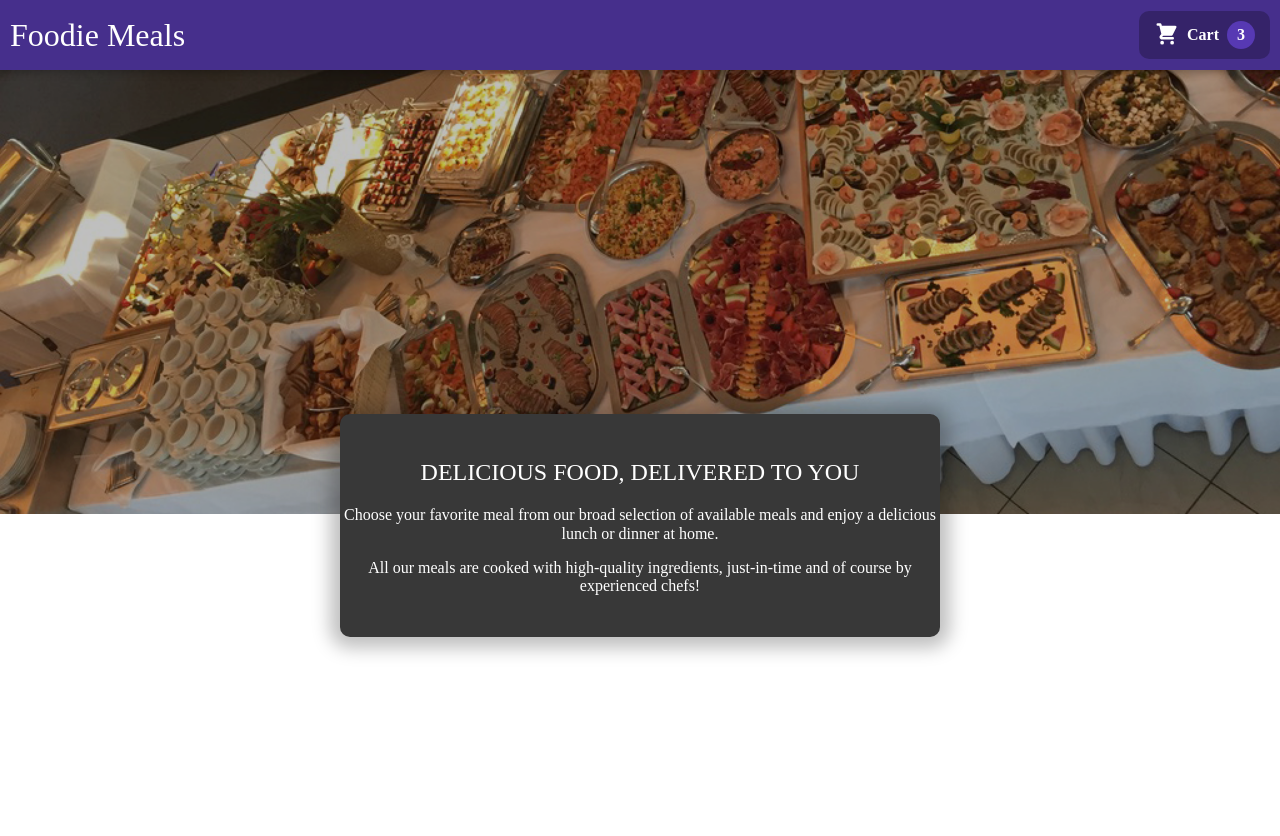
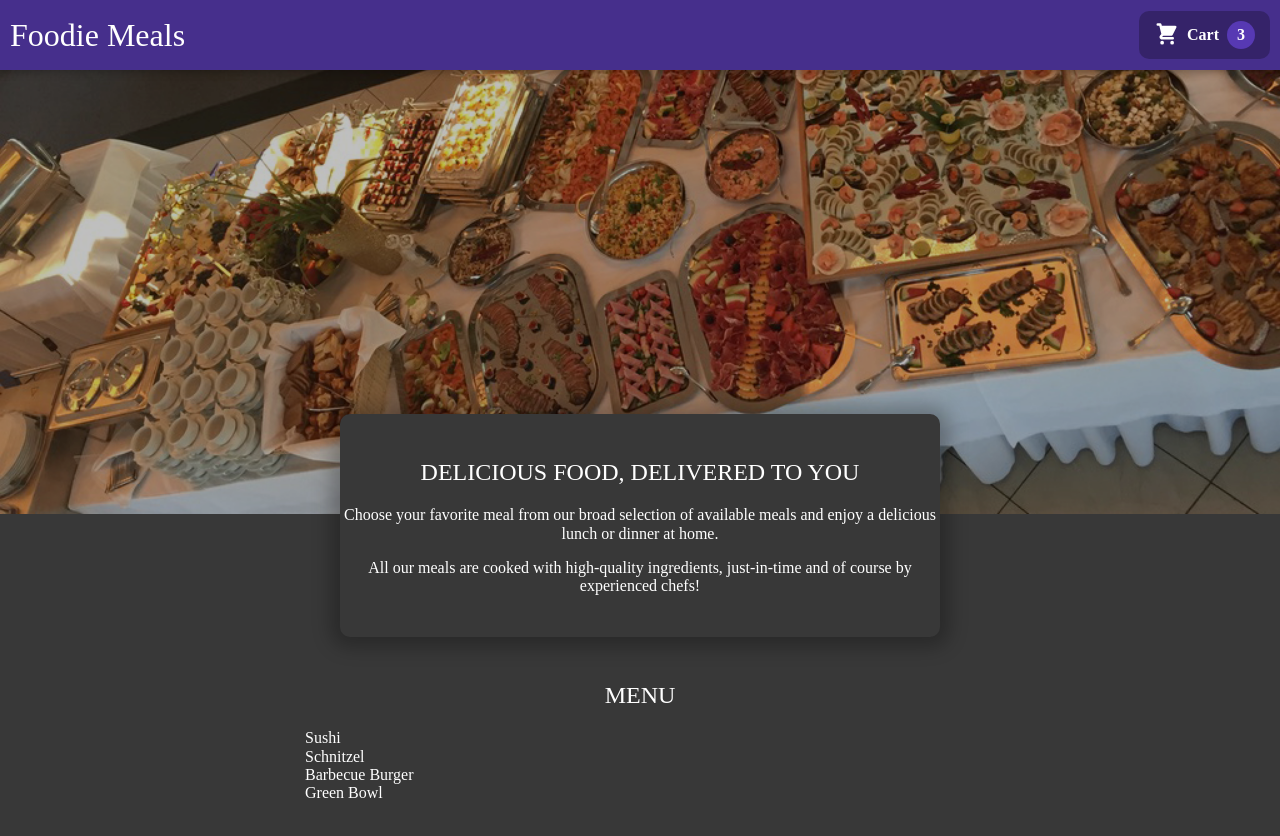
Before and after one commit to flare-s/foodie-meals, a React (Create React App) app: page / in a window 1280 px wide. Shown: the top 836 px of the page. Before the commit the page ends 800 px from the top, so only its background shows below. Built offline with nearby package versions, Linux system fonts and the light colour scheme.

Commit message:
Added a menu section

```diff
--- a/src/App.css
+++ b/src/App.css
@@ -14,6 +14,7 @@
 body {
   min-height: 100vh;
   color: var(--text);
+  background-color: var(--dark-grey);
 }
 
 section {
--- a/src/App.js
+++ b/src/App.js
@@ -1,14 +1,14 @@
 import React, { Fragment } from "react";
 import "./App.css";
 import Header from "./components/Header/Header";
-import MealsSummary from "./components/Meals/MealsSummary/MealsSummary";
+import Meals from "./components/Meals/Meals";
 
 function App() {
   return (
     <Fragment>
       <Header />
       <main>
-        <MealsSummary />
+        <Meals />
       </main>
     </Fragment>
   );
--- /dev/null
+++ b/src/components/Meals/Meals.js
@@ -0,0 +1,13 @@
+import React, { Fragment } from "react";
+import MealsMenu from "./MealsMenu/MealsMenu";
+import MealsSummary from "./MealsSummary/MealsSummary";
+const Meals = () => {
+  return (
+    <Fragment>
+      <MealsSummary />
+      <MealsMenu />
+    </Fragment>
+  );
+};
+
+export default Meals;
--- /dev/null
+++ b/src/components/Meals/MealsMenu/MealsMenu.js
@@ -0,0 +1,40 @@
+import React from "react";
+import styles from "./MealsMenu.module.scss";
+const MEALS = [
+  {
+    id: "m1",
+    name: "Sushi",
+    description: "Finest fish and veggies",
+    price: 22.99,
+  },
+  {
+    id: "m2",
+    name: "Schnitzel",
+    description: "A german specialty!",
+    price: 16.5,
+  },
+  {
+    id: "m3",
+    name: "Barbecue Burger",
+    description: "American, raw, meaty",
+    price: 12.99,
+  },
+  {
+    id: "m4",
+    name: "Green Bowl",
+    description: "Healthy...and green...",
+    price: 18.99,
+  },
+];
+
+const MealsMenu = () => {
+  const mealsList = MEALS.map((meal) => <li key={meal.d}>{meal.name}</li>);
+  return (
+    <section className={styles.meals}>
+      <h2>Menu</h2>
+      <ul>{mealsList}</ul>
+    </section>
+  );
+};
+
+export default MealsMenu;
--- /dev/null
+++ b/src/components/Meals/MealsMenu/MealsMenu.module.scss
@@ -0,0 +1,19 @@
+@use "../../../helpers/" as *;
+.meals {
+  max-width: toRem(750);
+  width: 90%;
+  margin-inline: auto;
+  animation: meals-appear 1s ease-out forwards;
+}
+
+@keyframes meals-appear {
+  from {
+    opacity: 0;
+    transform: translateY(3rem);
+  }
+
+  to {
+    opacity: 1;
+    transform: translateY(0);
+  }
+}
--- a/src/components/Meals/MealsSummary/MealsSummary.js
+++ b/src/components/Meals/MealsSummary/MealsSummary.js
@@ -1,3 +1,4 @@
+import React from "react";
 import styles from "./MealsSummary.module.scss";
 
 const MealsSummary = () => {
```
